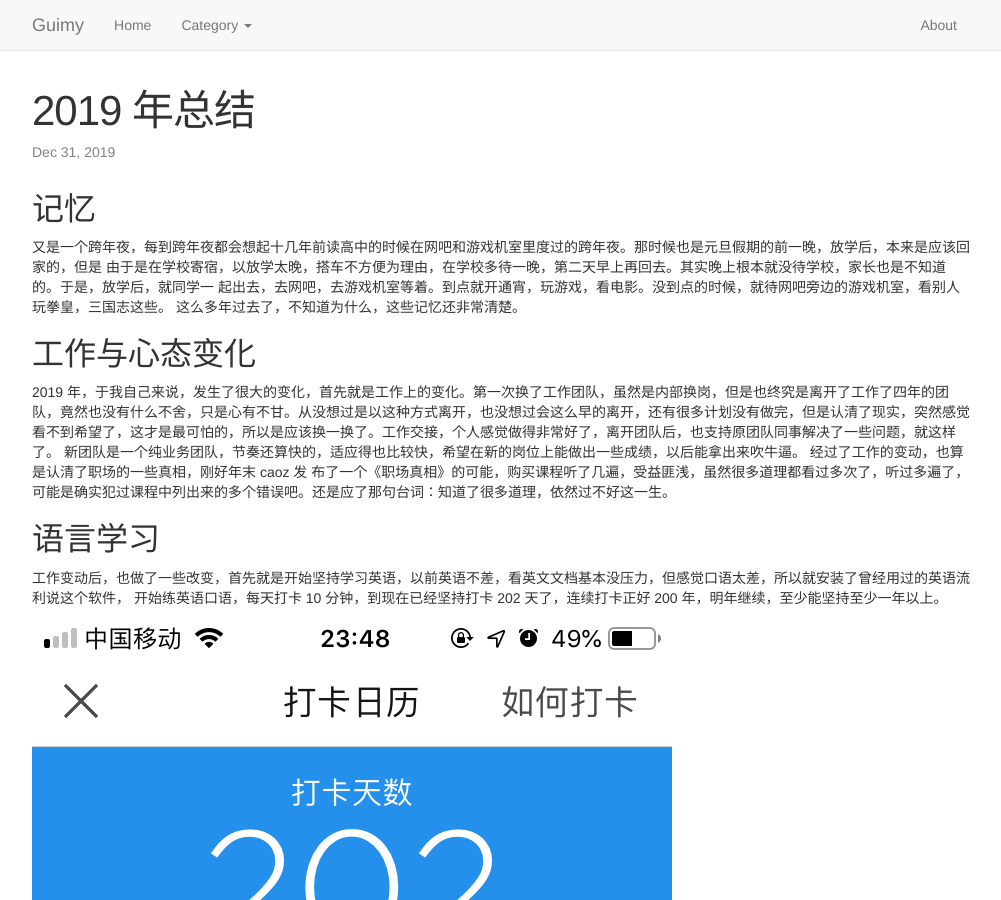
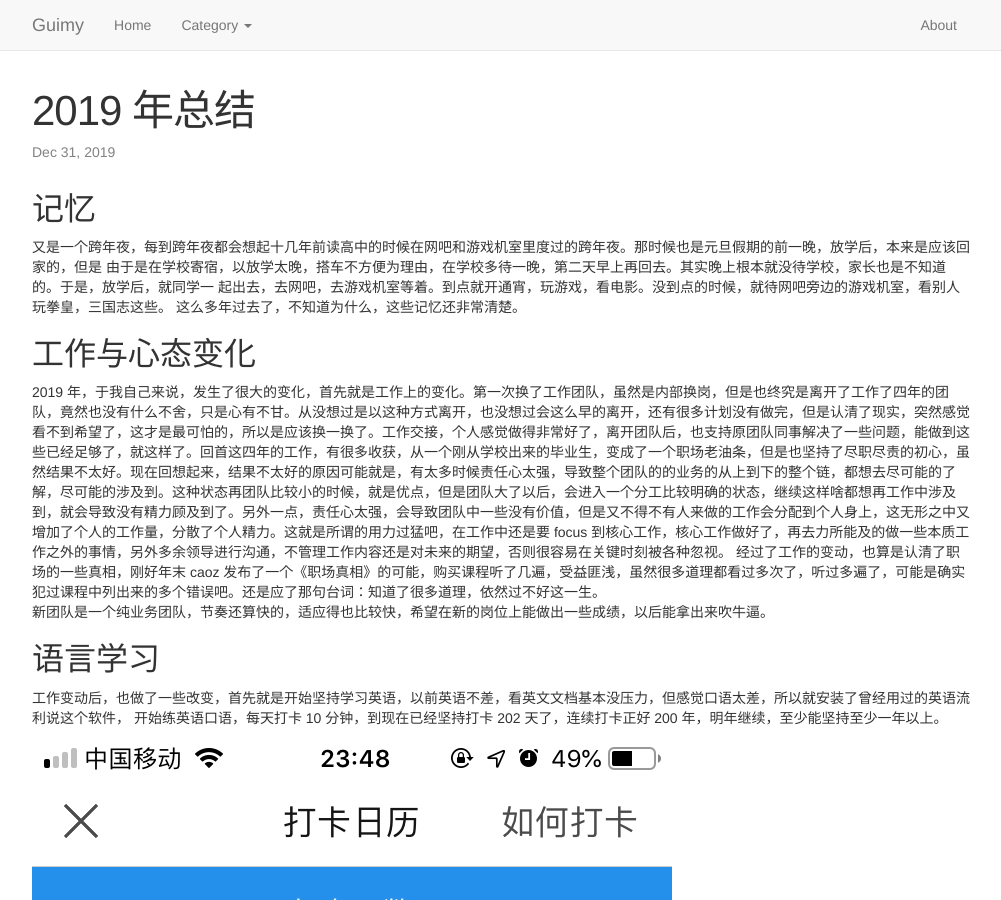
Before and after one commit to guimingyue/guimingyue.github.io, a Jekyll site: the page built from _posts/2019-12-31-summary-of-2019.md, in a window 1280 px wide and 900 px high. Shown: the whole window, without its empty margins (138-1139 px from the left). Built offline with Jekyll 4.4.1, drawn with Linux system fonts in a browser that asks for light colours; comment, search, counter and statistics services are not loaded; some of the changed text lies outside the part shown.

Commit message:
Update 2019-12-31-summary-of-2019.md

```diff
--- a/_posts/2019-12-31-summary-of-2019.md
+++ b/_posts/2019-12-31-summary-of-2019.md
@@ -11,9 +11,9 @@ category: 其他
 这么多年过去了，不知道为什么，这些记忆还非常清楚。
 
 ## 工作与心态变化
-2019 年，于我自己来说，发生了很大的变化，首先就是工作上的变化。第一次换了工作团队，虽然是内部换岗，但是也终究是离开了工作了四年的团队，竟然也没有什么不舍，只是心有不甘。从没想过是以这种方式离开，也没想过会这么早的离开，还有很多计划没有做完，但是认清了现实，突然感觉看不到希望了，这才是最可怕的，所以是应该换一换了。工作交接，个人感觉做得非常好了，离开团队后，也支持原团队同事解决了一些问题，就这样了。
-新团队是一个纯业务团队，节奏还算快的，适应得也比较快，希望在新的岗位上能做出一些成绩，以后能拿出来吹牛逼。  经过了工作的变动，也算是认清了职场的一些真相，刚好年末 caoz 发
-布了一个《职场真相》的可能，购买课程听了几遍，受益匪浅，虽然很多道理都看过多次了，听过多遍了，可能是确实犯过课程中列出来的多个错误吧。还是应了那句台词：知道了很多道理，依然过不好这一生。
+2019 年，于我自己来说，发生了很大的变化，首先就是工作上的变化。第一次换了工作团队，虽然是内部换岗，但是也终究是离开了工作了四年的团队，竟然也没有什么不舍，只是心有不甘。从没想过是以这种方式离开，也没想过会这么早的离开，还有很多计划没有做完，但是认清了现实，突然感觉看不到希望了，这才是最可怕的，所以是应该换一换了。工作交接，个人感觉做得非常好了，离开团队后，也支持原团队同事解决了一些问题，能做到这些已经足够了，就这样了。回首这四年的工作，有很多收获，从一个刚从学校出来的毕业生，变成了一个职场老油条，但是也坚持了尽职尽责的初心，虽然结果不太好。现在回想起来，结果不太好的原因可能就是，有太多时候责任心太强，导致整个团队的的业务的从上到下的整个链，都想去尽可能的了解，尽可能的涉及到。这种状态再团队比较小的时候，就是优点，但是团队大了以后，会进入一个分工比较明确的状态，继续这样啥都想再工作中涉及到，就会导致没有精力顾及到了。另外一点，责任心太强，会导致团队中一些没有价值，但是又不得不有人来做的工作会分配到个人身上，这无形之中又增加了个人的工作量，分散了个人精力。这就是所谓的用力过猛吧，在工作中还是要 focus 到核心工作，核心工作做好了，再去力所能及的做一些本质工作之外的事情，另外多余领导进行沟通，不管理工作内容还是对未来的期望，否则很容易在关键时刻被各种忽视。
+经过了工作的变动，也算是认清了职场的一些真相，刚好年末 caoz 发布了一个《职场真相》的可能，购买课程听了几遍，受益匪浅，虽然很多道理都看过多次了，听过多遍了，可能是确实犯过课程中列出来的多个错误吧。还是应了那句台词：知道了很多道理，依然过不好这一生。
+新团队是一个纯业务团队，节奏还算快的，适应得也比较快，希望在新的岗位上能做出一些成绩，以后能拿出来吹牛逼。
 
 ## 语言学习
 工作变动后，也做了一些改变，首先就是开始坚持学习英语，以前英语不差，看英文文档基本没压力，但感觉口语太差，所以就安装了曾经用过的英语流利说这个软件，
@@ -27,5 +27,5 @@ category: 其他
 今年读的书比以前多了基本，但是也不多，买书到时买了不少，真是买书与山倒，看书如抽丝，不过如果不买回来放家里，也自然不会去看了。明年继续按照这个节奏，12 月强迫自己看完了《习惯的力量》这本书，以后还是要多强迫自己，至少每个月看完一本书，不管是纸质书，还是电子书。不过后续应该会电子书多看一些，毕竟年底添置了一个 iPad air 3，看书体验还是非常不错的，比用 kindle 和手机看书的体验好多了。明年必看的几本书：《毛选》四卷，《邓小平时代》，《第一本经济学》，另外几年前买的曼昆的两本经济学书也得快点看完了，否则就浪费了。
 
 ## 希望
-明年本专业的学习还是要加强，一直想自己从零写一个存储引擎玩玩的，也没开始，重要的是开始并持续。
+今年看了两种编程语言，kotlin 和 rust，两种都学习得不深入，明年继续看深入看看这两种语言，rust 优先。明年本专业的学习还是要加强，一直想自己从零写一个存储引擎玩玩的（用 rust），也没开始，重要的是开始并持续。
 2020，需要更加努力了，不念过往，不惧未来。
```
